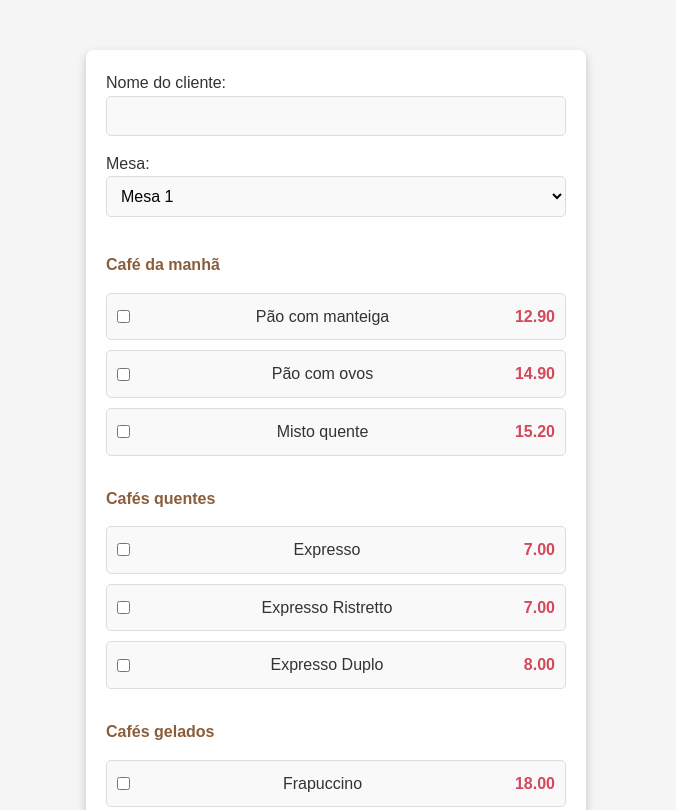
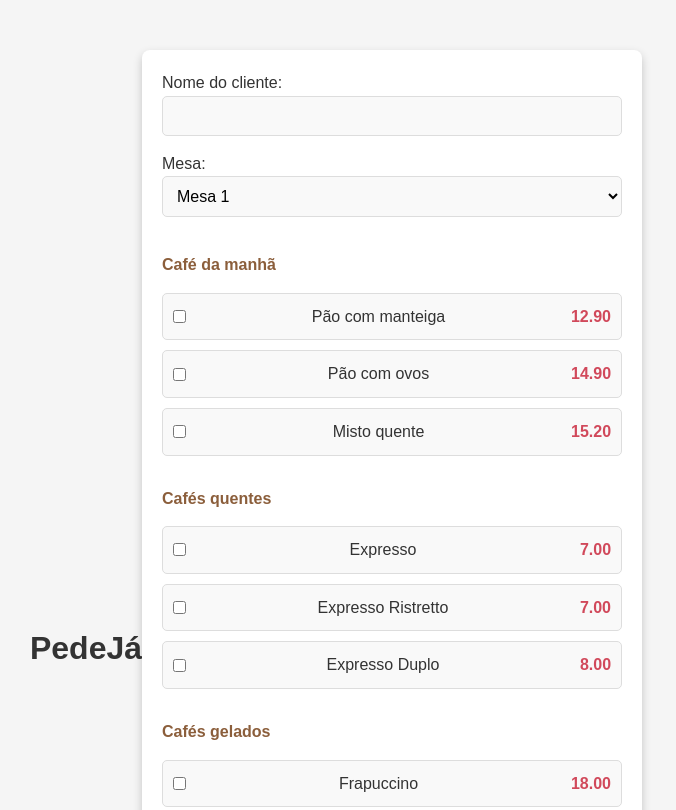
Before and after one commit to AndersonMarques0/Gestao-de-pedidos, a plain HTML site: page pedido.html in a window 1280 px wide. Shown: the top 810 px of the page, without its empty margins (304-980 px from the left). Drawn offline with Linux system fonts and the light colour scheme.

Commit message:
adicionei o header

```diff
--- a/pedido.html
+++ b/pedido.html
@@ -7,6 +7,11 @@
     <link rel="stylesheet" href="css/pedido.css">
 </head>
 <body>
+
+    <header>
+        <h1 class="logo">PedeJá</h1>
+    </header>
+
     <form>
         <div class="container">
 
```
